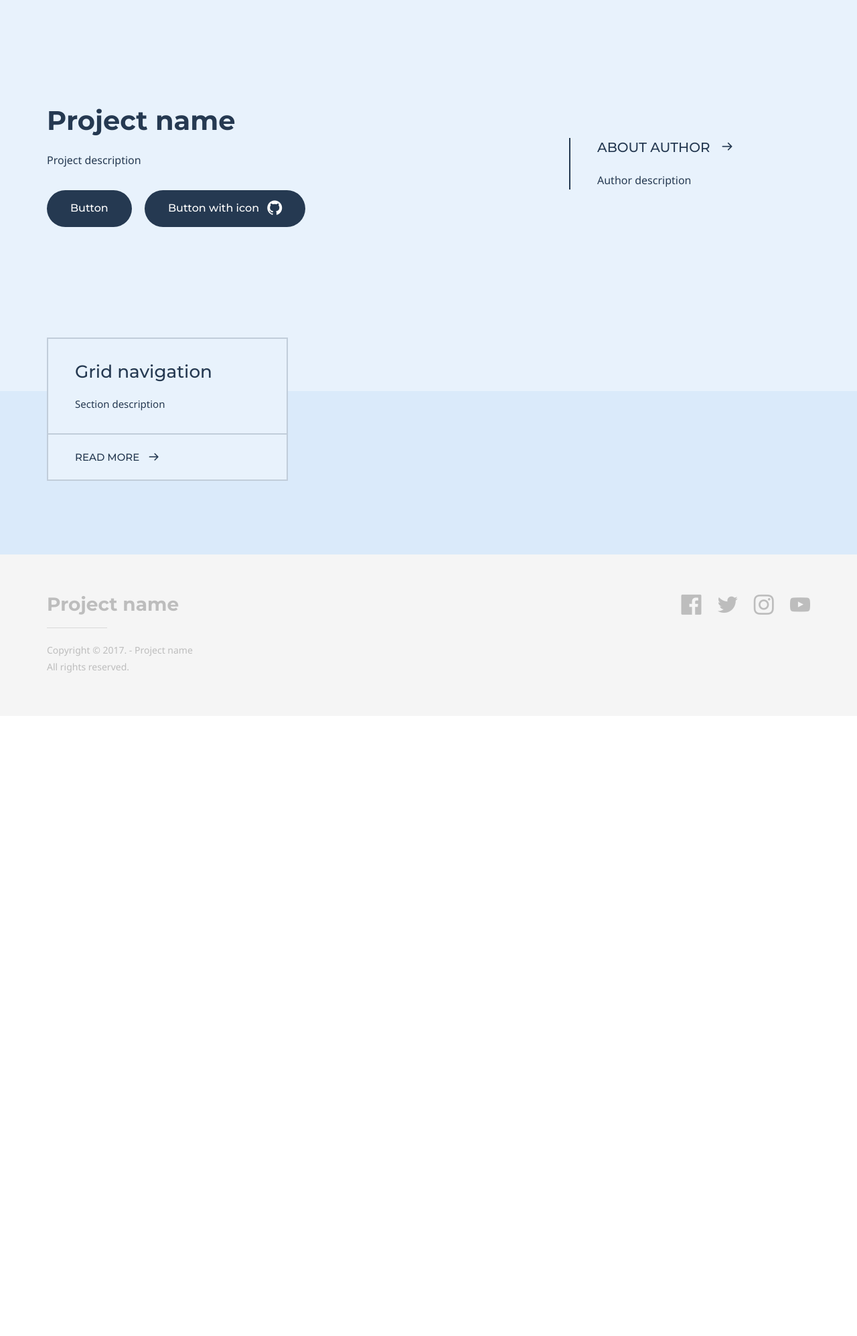
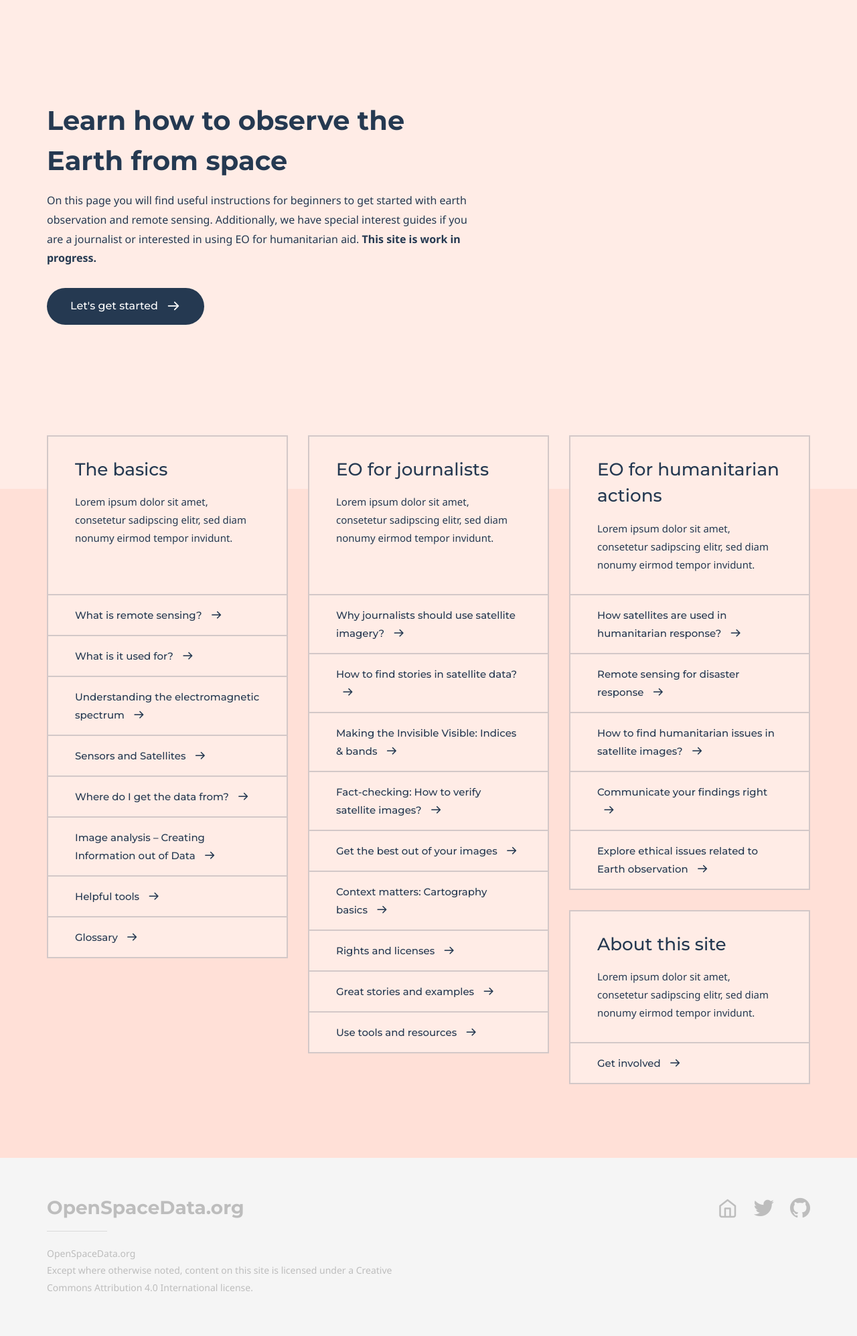
Before and after one commit to OpenSpaceData/learn.openspacedata.org, a Jekyll site: the page built from index.md, in a window 1280 px wide. Shown: the whole page at 67% size. Built offline with Jekyll 4.4.1, drawn with Linux system fonts in a browser that asks for light colours; some web fonts are replaced; before the commit the page ends 1069 px from its top, so only the background shows below that.

Commit message:
first outline

```diff
--- a/_config.yml
+++ b/_config.yml
@@ -1,10 +1,10 @@
 # Theme settings
 doks:
     baseurl:
-    color_theme: # Available themes: blue (default), green, purple, red and yellow
+    color_theme: red # Available themes: blue (default), green, purple, red and yellow
     header:
         logo:
-            text: Project name
+            text: OpenSpaceData.org
             image:
         nav:
             - item_name: Item 1
@@ -16,18 +16,16 @@ doks:
     footer:
         content:
             logo:
-                text: Project name
+                text: OpenSpaceData.org
                 image:
-            copyright: Copyright &copy; 2017. - Project name <br>All rights reserved.
+            copyright: OpenSpaceData.org <br>Except where otherwise noted, content on this site is licensed under a Creative Commons Attribution 4.0 International license.
         social_list:
-            - network_name: facebook
-              profile_url: '#'
+            - network_name: home
+              profile_url: 'https://www.openspacedata.org/'
             - network_name: twitter
-              profile_url: '#'
-            - network_name: instagram
-              profile_url: '#'
-            - network_name: youtube
-              profile_url: '#'
+              profile_url: 'https://twitter.com/openspacedata1'
+            - network_name: github
+              profile_url: 'https://github.com/OpenSpaceData'
     google_analytics:
         tracking_code: # Add your Google Analytics tracking code to activate Google Analytics
     comments:
--- a/doks-theme/_layouts/homepage.html
+++ b/doks-theme/_layouts/homepage.html
@@ -68,16 +68,18 @@
 								<div class="row">
 									{% for item in page.grid_navigation %}
 										<div class="col-sm-6 col-lg-4">
-											<a href="{% if jekyll.environment == 'production' %}{{ site.doks.baseurl }}{% endif %}{{ item.url }}" class="nav-grid__item">
+											<div class="nav-grid__item"></a>
 												<div class="nav-grid__content" data-mh>
 													<h2 class="nav-grid__title">{{ item.title }}</h2>
 													<p>{{ item.excerpt }}</p>
 												</div><!-- /.nav-grid__content -->
-												<p class="nav-grid__btn">
-													{{ item.cta }}
+												{% for link in item.links %}
+												<a class="nav-grid__btn" href="{{ link.url }}">
+													{{ link.title }}
 													<i class="icon icon--arrow-right"></i>
-												</p>
-											</a><!-- /.nav-grid__item -->
+												</a>
+												{% endfor %}
+											</div><!-- /.nav-grid__item -->
 										</div><!-- /.col -->
 									{% endfor %}
 								</div><!-- /.row -->
--- a/doks-theme/_sass/components/_nav-grid.scss
+++ b/doks-theme/_sass/components/_nav-grid.scss
@@ -17,18 +17,21 @@
 
 /* ----- Item ----- */
 .nav-grid__item {
-	@include link-reset;
 	display: block;
 	background-color: $color-theme-blue;
 	border: 2px solid rgba($color-dark-blue, .2);
 	margin-bottom: .9375rem;
 	transition: background-color .2s, border .2s;
 
+	a {
+		display: block;
+	}
+
 	@media (min-width: $screen-sm-min) {
 		margin-bottom: 1.875rem;
 	}
 
-	&:hover,
+	/*&:hover,
 	&:active,
 	&:focus {
 		border-color: $color-dark-blue;
@@ -41,6 +44,7 @@
 			}
 		}
 	}
+	*/
 }
 
 /* ----- Content ----- */
@@ -71,13 +75,13 @@
 .nav-grid__btn {
 	font-family: $font-family-secondary;
 	font-weight: 500;
-	text-transform: uppercase;
+	// text-transform: uppercase;
 	border-top: 2px solid rgba($color-dark-blue, .2);
-	padding: 1.25rem 1.875rem 0 1.875rem;
+	padding: 1rem 1.875rem 1rem 1.875rem;
 	transition: border .2s;
 
 	@media (min-width: $screen-md-min) {
-		padding: 1.25rem 2.5rem 0 2.5rem;
+		padding: 1rem 2.5rem 1rem 2.5rem;
 	}
 
 	.icon {
@@ -88,4 +92,19 @@
 		bottom: -.125rem;
 		transition: transform .2s;
 	}
+
+	&:hover,
+	&:active,
+	&:focus {
+		background-color: $color-dark-blue;
+		color: $color-white;
+
+		.nav-grid__btn {
+			border-color: $color-dark-blue;
+
+			.icon {
+				@include translate(.625rem, 0);
+			}
+		}
+	}
 }
--- a/doks-theme/_sass/generic/_base.scss
+++ b/doks-theme/_sass/generic/_base.scss
@@ -96,7 +96,7 @@ p {
 a {
 	color: inherit;
 	text-decoration: none;
-	border-bottom: .0625em solid;
+	// border-bottom: .0625em solid;
 	border-color: inherit;
 	padding-bottom: .125em;
 }
--- a/index.md
+++ b/index.md
@@ -4,28 +4,79 @@ layout: homepage
 keywords:
 
 # Hero section
-title: Project name
-description: Project description
+title: Learn how to observe the Earth from space
+description: On this page you will find useful instructions for beginners to get started with earth observation and remote sensing. Additionally, we have special interest guides if you are a journalist or interested in using EO for humanitarian aid. <strong>This site is work in progress.</strong>
 buttons:
-    - content: Button
+    - icon: arrow-right
+      content: Let's get started
       url: '#'
       external_url: false
-    - icon: github
-      content: Button with icon
-      url: '#'
-      external_url: true
 
 # Author box
-author:
-    title: About Author
-    title_url: '#'
-    external_url: true
-    description: Author description
+# author:
+#     title: About this project
+#     title_url: '#'
+#     external_url: true
+#     description: Author description
 
 # Grid navigation
 grid_navigation:
-    - title: Grid navigation
-      excerpt: Section description
-      cta: Read more
-      url: '#'
+    - title: The basics
+      excerpt: Lorem ipsum dolor sit amet, consetetur sadipscing elitr, sed diam nonumy eirmod tempor invidunt.
+      links:
+        - title: What is remote sensing?
+          url: '#'
+        - title: What is it used for?
+          url: '#'
+        - title: Understanding the electromagnetic spectrum
+          url: '#'
+        - title: Sensors and Satellites
+          url: '#'
+        - title: Where do I get the data from?
+          url: '#'
+        - title: Image analysis – Creating Information out of Data
+          url: '#'
+        - title: Helpful tools
+          url: '#'
+        - title: Glossary
+          url: '#'
+    - title: EO for journalists
+      excerpt: Lorem ipsum dolor sit amet, consetetur sadipscing elitr, sed diam nonumy eirmod tempor invidunt.
+      links:
+        - title: Why journalists should use satellite imagery?
+          url: '#'
+        - title: How to find stories in satellite data?
+          url: '#'
+        - title: Making the Invisible Visible&#58; Indices & bands
+          url: '#'
+        - title: Fact-checking&#58; How to verify satellite images?
+          url: '#'
+        - title: Get the best out of your images
+          url: '#'
+        - title: Context matters&#58; Cartography basics
+          url: '#'
+        - title: Rights and licenses
+          url: '#'
+        - title: Great stories and examples
+          url: '#'
+        - title: Use tools and resources
+          url: '#'
+    - title: EO for humanitarian actions
+      excerpt: Lorem ipsum dolor sit amet, consetetur sadipscing elitr, sed diam nonumy eirmod tempor invidunt.
+      links:
+        - title: How satellites are used in humanitarian response?
+          url: '#'
+        - title: Remote sensing for disaster response
+          url: '#'
+        - title: How to find humanitarian issues in satellite images?
+          url: '#'
+        - title: Communicate your findings right
+          url: '#'
+        - title: Explore ethical issues related to Earth observation
+          url: '#'
+    - title: About this site
+      excerpt: Lorem ipsum dolor sit amet, consetetur sadipscing elitr, sed diam nonumy eirmod tempor invidunt.
+      links:
+        - title: Get involved
+          url: '#'
 ---
```
Also changed, not shown: default.md (+5 -5 lines).
